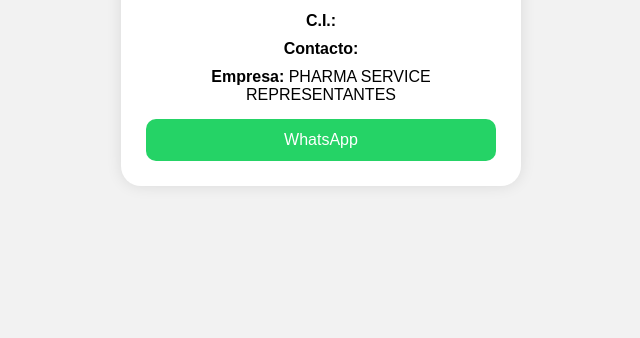
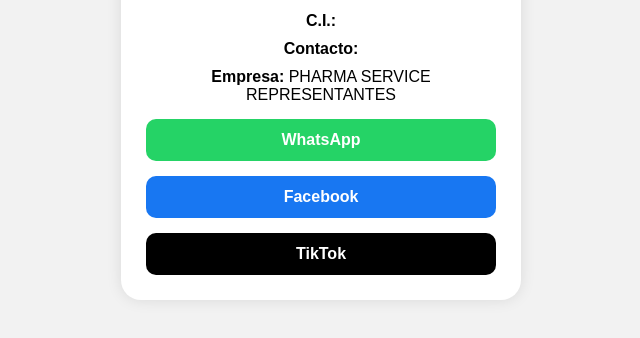
Before and after one commit to cgaqcriss-afk/credenciales, a plain HTML site: page index.html in a window 1280 px wide. Shown: the part 212-550 px from the top of the page, without its empty margins (319-959 px from the left). Drawn offline with Linux system fonts and the light colour scheme.

Commit message:
Update index.html

```diff
--- a/index.html
+++ b/index.html
@@ -48,12 +48,24 @@
 
 a.button{
     display:block;
-    background:#25D366;
     color:white;
     text-decoration:none;
     padding:12px;
     border-radius:10px;
     margin-top:15px;
+    font-weight:bold;
+}
+
+.whatsapp{
+    background:#25D366;
+}
+
+.facebook{
+    background:#1877F2;
+}
+
+.tiktok{
+    background:#000000;
 }
 </style>
 </head>
@@ -71,8 +83,16 @@
 <p><strong>Contacto:</strong> <span id="telefono"></span></p>
 <p><strong>Empresa:</strong> PHARMA SERVICE REPRESENTANTES</p>
 
-<a class="button" id="whatsapp" target="_blank">
+<a class="button whatsapp" id="whatsapp" target="_blank">
 WhatsApp
+</a>
+
+<a class="button facebook" id="facebook" target="_blank">
+Facebook
+</a>
+
+<a class="button tiktok" id="tiktok" target="_blank">
+TikTok
 </a>
 
 </div>
```
